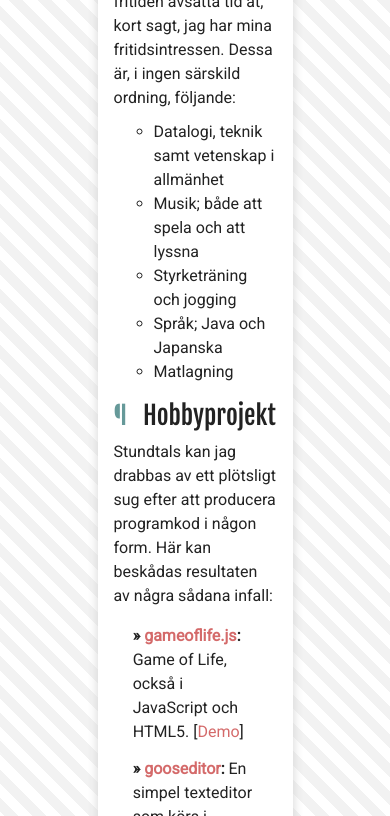
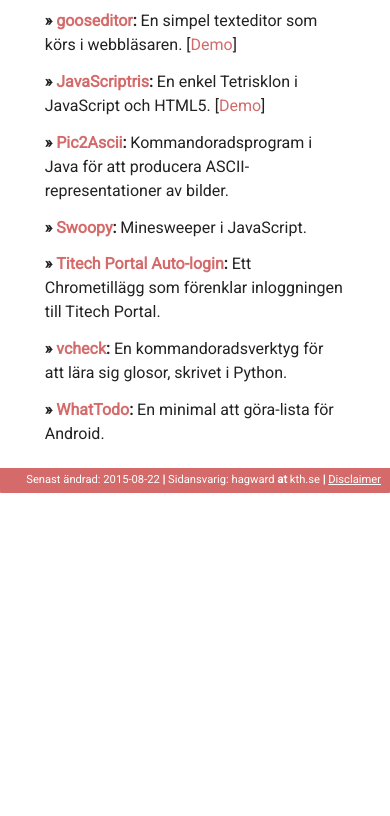
Before and after one commit to hagward/my.nada, a plain HTML site: page index.html in a window 390 px wide. Shown: the part 1007-1823 px from the top of the page. After the commit the page ends 1500 px from the top, so only its background shows below. Drawn offline with Linux system fonts and the light colour scheme.

Commit message:
Add media query

```diff
--- a/index.html
+++ b/index.html
@@ -3,6 +3,7 @@
     <head>
         <title>~hagward</title>
         <meta charset="UTF-8">
+        <meta name="viewport" content="width=device-width">
         <link href="style.css" rel="stylesheet" type="text/css">
     </head>
     <body>
@@ -55,7 +56,7 @@
                     <b>» <a href="https://github.com/hagward/WhatTodo">WhatTodo</a>:</b> En minimal att göra-lista för Android.
                 </div>
             </section>
-            <div id="disclaimer">Senast ändrad: 2015-08-10 <b>|</b> Sidansvarig: hagward <b>at</b> kth.se <b>|</b> <a href="http://www.kth.se/gemensamt/disclaimer/disclaimer-for-personliga-webbsidor-1.62633">Disclaimer</a></div>
+            <div id="disclaimer">Senast ändrad: 2015-08-22 <b>|</b> Sidansvarig: hagward <b>at</b> kth.se <b>|</b> <a href="http://www.kth.se/gemensamt/disclaimer/disclaimer-for-personliga-webbsidor-1.62633">Disclaimer</a></div>
         </div>
     </body>
 </html>
--- a/style.css
+++ b/style.css
@@ -1,9 +1,12 @@
 @import url(http://fonts.googleapis.com/css?family=Fjalla+One);
 @import url(http://fonts.googleapis.com/css?family=Roboto);
 
-html, body { margin: 0; padding: 0; }
+html, body {
+    margin: 0;
+    padding: 0;
+}
+
 body {
-    background: url('./img/bg_stripe.png');
     background: repeating-linear-gradient(
         45deg,
         #fff,
@@ -13,15 +16,27 @@ body {
     );
 }
 
-h1 { font: 1.6em "Fjalla One"; margin: 0.1em 0; }
-p { margin: 0.6em 0; }
-ul { list-style: circle; margin: 0; }
-::selection { background: #CFE4E4; }
-::-moz-selection { background: #CFE4E4; }
+::selection {
+    background: #CFE4E4;
+}
+
+h1 {
+    font: 1.6em "Fjalla One";
+    margin: 0.1em 0;
+}
+
+ul {
+    list-style: circle;
+    margin: 0;
+}
+
+p {
+    margin: 0.6em 0;
+}
 
 #main {
-    width: 50%;
-    margin: 1% auto;
+    width: 1000px;
+    margin: 2vh auto;
     font: 1.0em "Roboto", times, serif;
     box-shadow: 0 0 10px lightgray;
     font-size: 1em;
@@ -32,27 +47,35 @@ ul { list-style: circle; margin: 0; }
 
 #logo, #disclaimer {
     background-color: #D46A6A;
-    box-shadow: 0 4px 4px 0px lightgray;
     color: white;
     padding: 0.4em 0.8em;
 }
 
 #logo {
+    border-radius: 0.1em 0.1em 0 0;
+    box-shadow: 0 3px 4px 0px lightgray;
     font-size: 1.5em;
     margin-bottom: 0.8em;
 }
 
 #disclaimer {
+    border-radius: 0 0 0.1em 0.1em;
+    /*box-shadow: 0 -3px 4px 0px lightgray;*/
     font-size: 0.7em;
     text-align: right;
     margin-top: 0.8em;
 }
 
-#disclaimer a { color: white; }
-#disclaimer a:hover { text-decoration: none; }
+#disclaimer a {
+    color: white;
+}
+
+#disclaimer a:hover {
+    text-decoration: none;
+}
 
 section {
-    padding: 0.4em 1em;
+    padding: 0.4em 1.6em;
 }
 
 section a {
@@ -75,3 +98,12 @@ section a:hover {
 .project {
     padding: 0.4em 1.2em;
 }
+
+@media (max-width: 1000px) {
+    #main {
+        width: 100%;
+        height: 100%;
+        margin: 0;
+        box-shadow: none;
+    }
+}
```
